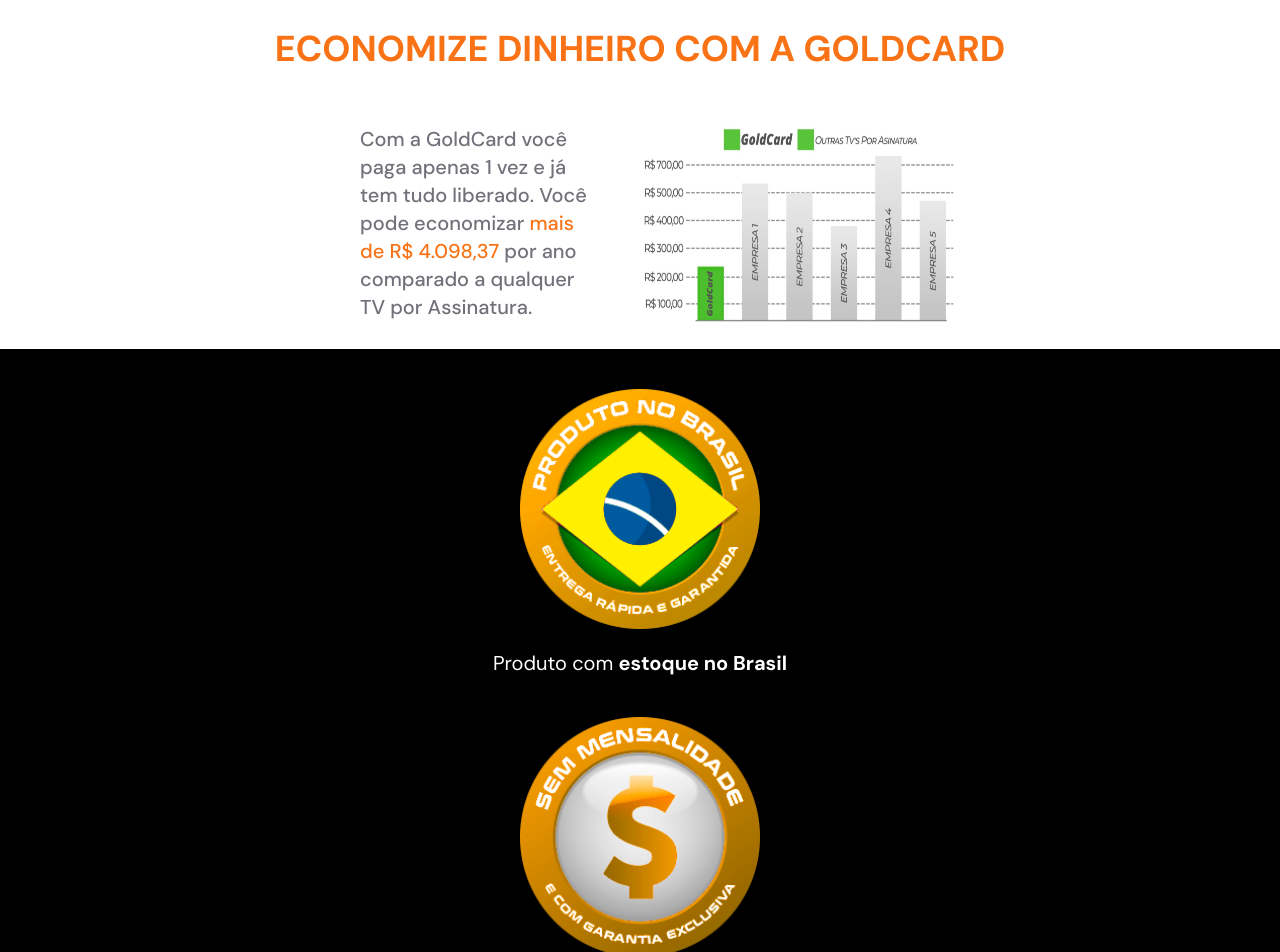
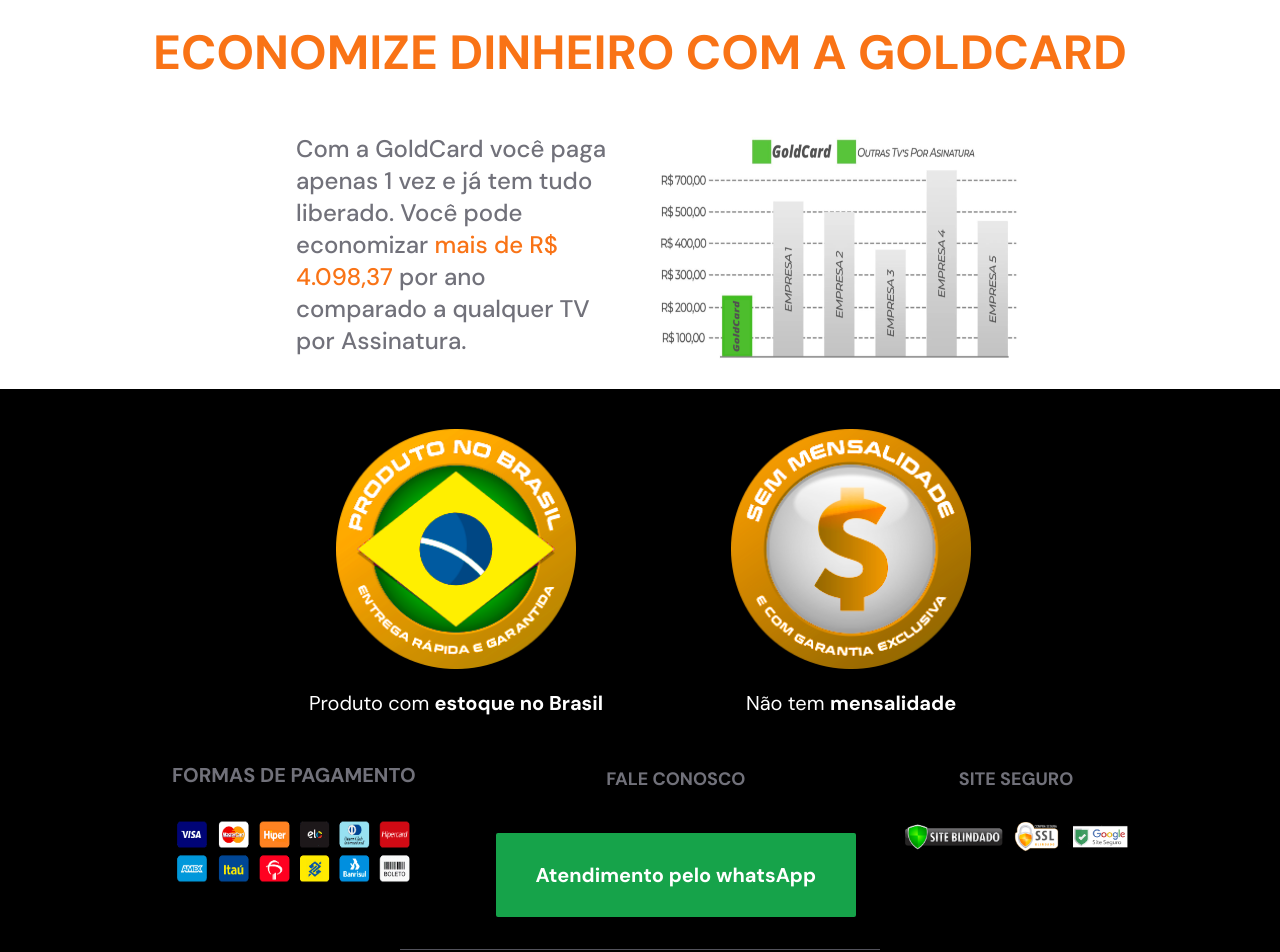
Before and after one commit to matheusrodrigues1/cardgld, a Next.js app: page / in a window 1280 px wide. Shown: the part 3000-3952 px from the top of the page. Built offline with nearby package versions, Linux system fonts and the light colour scheme.

Commit message:
responsividade

```diff
--- a/src/components/End.tsx
+++ b/src/components/End.tsx
@@ -9,28 +9,54 @@
 const End = () => {
   return (
     <div className="w-full h-full bg-black flex flex-col items-center">
+      <div className="flex flex-col md:flex-row md:gap-32">
+        <div className="flex flex-col items-center">
           <Image src={Brasil} className="w-[15rem] mt-10" alt="img" />
           <span className="text-white text-xl mt-5">
             Produto com <span className="font-bold">estoque no Brasil</span>
           </span>
+        </div>
+        <div className="flex flex-col items-center">
           <Image src={Mensalidade} className="w-[15rem] mt-10" alt="img" />
           <span className="text-white text-xl mt-5">
             Não tem <span className="font-bold">mensalidade</span>
           </span>
-      <span className="text-zinc-500 text-lg font-bold mt-12">
+        </div>
+      </div>
+      <div className="flex flex-col mt-12 md:flex-row md:gap-4 lg:gap-10">
+        <div className="flex flex-col items-center">
+          <span className="text-zinc-500 text-lg font-bold mt-12 md:mt-0 md:pr-10 md:pl-10 md:text-center md:text-xl md:leading-none">
             FORMAS DE PAGAMENTO
           </span>
-      <Image src={Ok} className="w-[20rem] h-[7rem] mt-5" alt="img" />
-      <span className="text-zinc-500 text-lg font-bold mt-5">FALE CONOSCO</span>
+          <Image
+            src={Ok}
+            className="w-[20rem] h-[7rem] mt-5 md:w-[12rem] md:h-[5rem] lg:w-[15rem] lg:h-[6rem]"
+            alt="img"
+          />
+        </div>
+        <div className="flex flex-col items-center">
+          <span className="text-zinc-500 text-lg font-bold mt-5 md:mt-0">
+            FALE CONOSCO
+          </span>
           <Link href="/hello">
-        <button className="bg-green-600 px-7 text-white font-bold py-3 mt-10 rounded-sm">
+            <button className="bg-green-600 px-7 text-white font-bold py-3 mt-10 rounded-sm md:leading-none lg:px-10 lg:py-7 lg:text-xl">
               Atendimento pelo whatsApp
             </button>
           </Link>
-      <span className="text-zinc-500 text-lg font-bold mt-10">SITE SEGURO</span>
-      <Image src={Seguro} className="w-[20rem] mt-5" alt="img" />
-      <div className="my-4 border-t border-zinc-600 w-[17rem] mt-8" />
-      <p className="text-zinc-500 text-center text-xs mt-8">
+        </div>
+        <div className="flex flex-col items-center md:mr-3">
+          <span className="text-zinc-500 text-lg font-bold mt-10 md:mt-0">
+            SITE SEGURO
+          </span>
+          <Image
+            src={Seguro}
+            className="w-[20rem] mt-5 md:w-[15rem]"
+            alt="img"
+          />
+        </div>
+      </div>
+      <div className="my-4 border-t border-zinc-600 w-[17rem] md:w-[30rem] mt-8" />
+      <p className="text-zinc-500 text-center text-sm mt-8 md:pr-16 md:pl-16 lg:pr-28 lg:pl-28 lg:text-md">
         Somos uma empresa de E-commerce, Todos os direitos reservados |
         Importante: Esta página não tem qualquer vínculo com o Facebook S/A e
         suas empresas, apenas usamos a plataforma para promover os nossos
--- a/src/components/Info.tsx
+++ b/src/components/Info.tsx
@@ -43,11 +43,11 @@
         className="w-[22rem] rounded-3xl mt-10"
         alt="img"
       />
-      <span className="text-2xl text-orange-500 text-center font-bold mt-14 md:text-4xl md:pr-5 md:pl-5">
+      <span className="text-2xl text-orange-500 text-center font-bold mt-14 md:text-4xl md:pr-5 md:pl-5 lg:text-5xl lg:pr-10 lg:pl-10">
         ECONOMIZE DINHEIRO COM A GOLDCARD
       </span>
-      <div className="flex flex-col md:flex-row md:max-w-screen-sm">
-        <p className="text-center text-zinc-500 font-medium pl-10 pr-10 text-xl mt-14 md:text-left">
+      <div className="flex flex-col md:flex-row md:max-w-screen-sm lg:max-w-screen-md">
+        <p className="text-center text-zinc-500 font-medium pl-10 pr-10 text-xl mt-14 md:text-left lg:text-2xl">
           Com a GoldCard você paga apenas 1 vez e já tem tudo liberado. Você
           pode economizar{" "}
           <span className="text-orange-500">mais de R$ 4.098,37</span> por ano
@@ -56,7 +56,7 @@
 
         <Image
           src={Grafico}
-          className="w-[24rem] rounded-3xl mt-10 md:w-[20rem] md:h-[15rem]"
+          className="w-[24rem] rounded-3xl mt-10 md:w-[20rem] md:h-[15rem] lg:w-[23rem] lg:h-[17rem]"
           alt="img"
         />
       </div>
```
Lines whose indentation alone changed are shown as unchanged.
